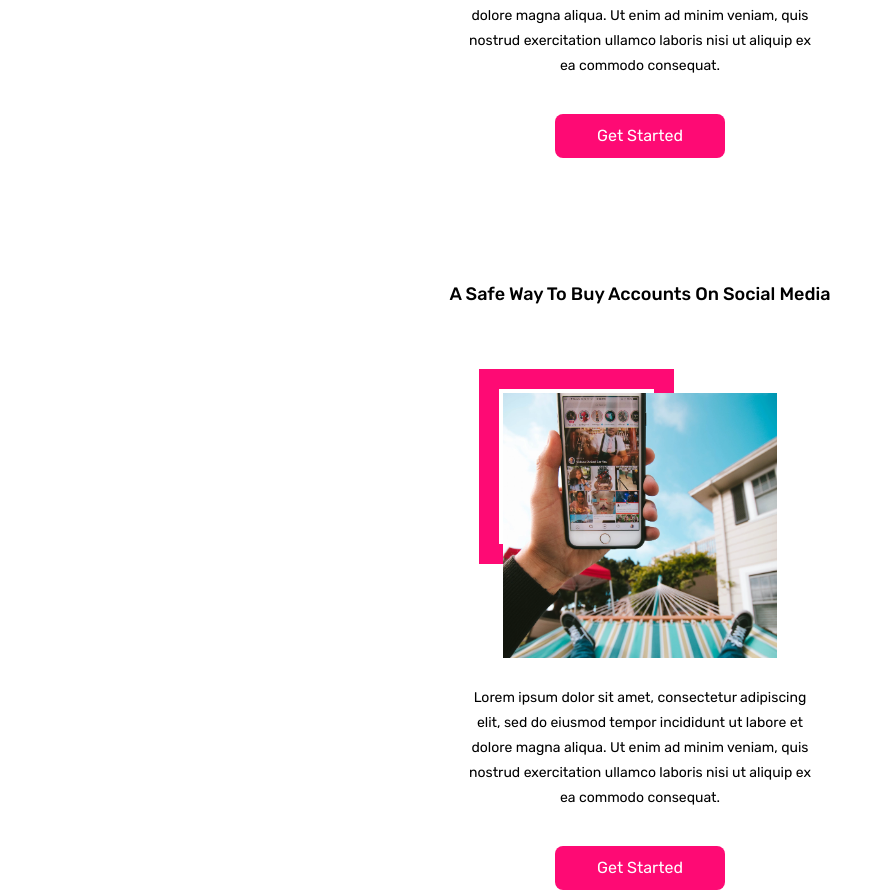
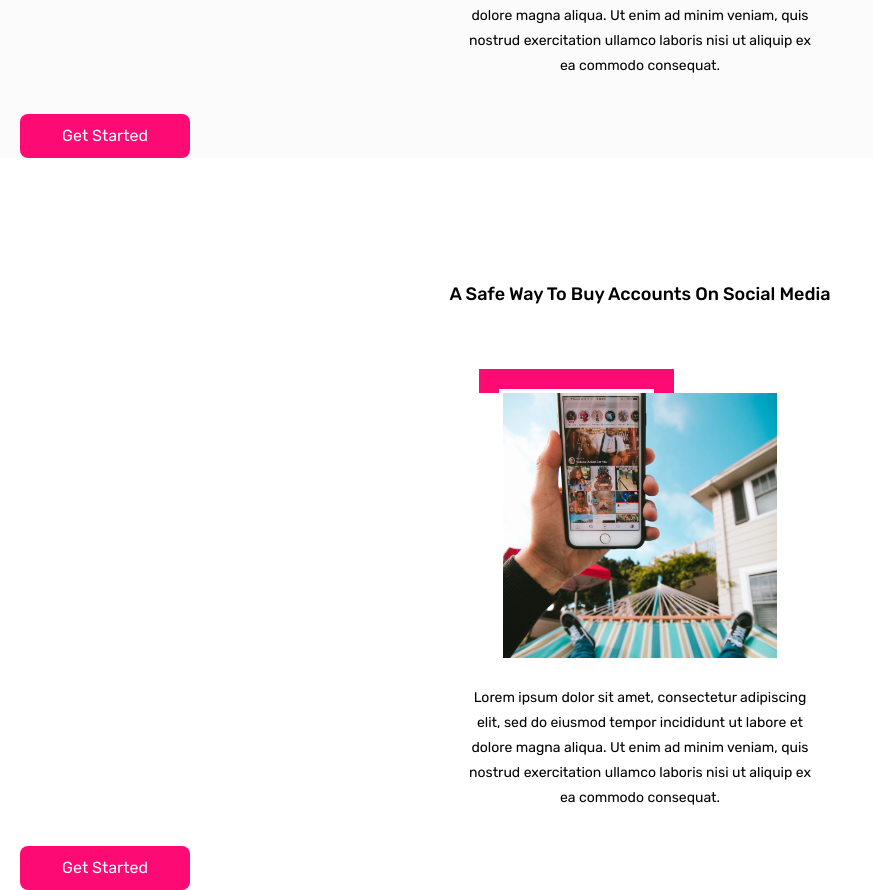
Before and after one commit to hemarle/sociall, a React (Create React App) app: page / in a window 1280 px wide. Shown: the part 1247-2137 px from the top of the page, without its empty margins (0-873 px from the left). Built offline with nearby package versions, Linux system fonts and the light colour scheme.

Commit message:
Second card component styling done

```diff
--- a/src/App.css
+++ b/src/App.css
@@ -4,6 +4,7 @@
 :root {
   --red: #fe0a74;
   --black: #270212;
+  --grey: #fbfbfb;
 }
 .button {
   background-color: var(--red);
@@ -14,5 +15,19 @@
   align-items: center;
   justify-content: center;
   border-radius: 8px;
-  margin-inline: auto;
+  /* margin-inline: auto; */
+  margin: 0px auto;
 }
+@media screen and (min-width: 768px) {
+  .button {
+    margin: 0%;
+  }
+  .card {
+    background-color: var(--grey);
+  }
+  .card:nth-child(3) {
+    background-color: white;
+    flex-direction: row-reverse;
+    align-items: center;
+  }
+}
```
